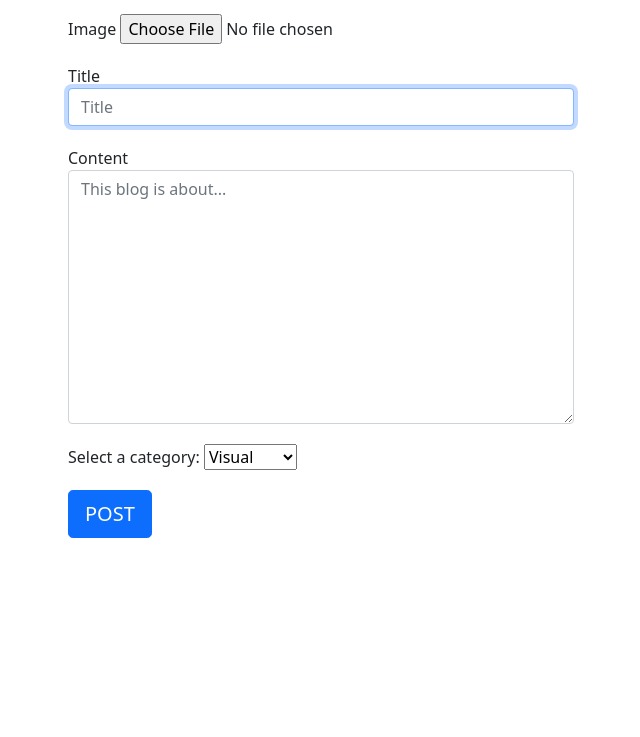
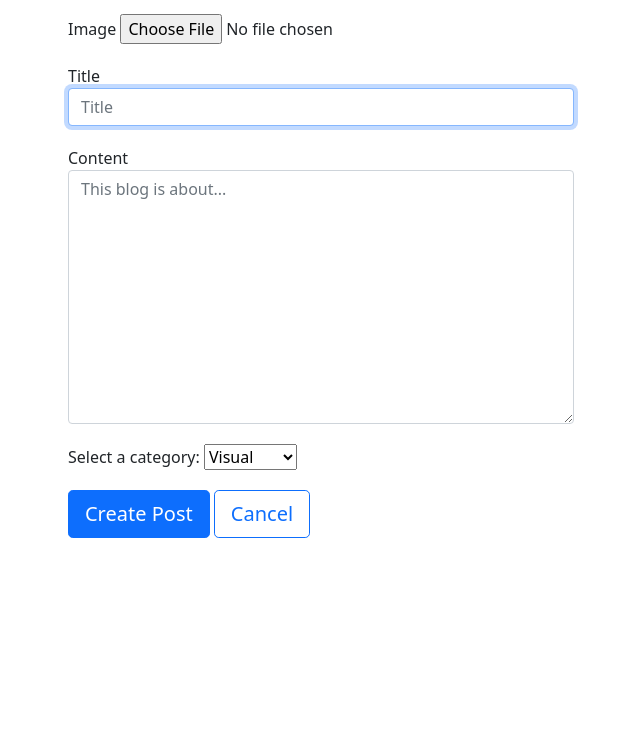
Before and after one commit to kev0051/accessible-opportunity, a Django app: page /blog/create/ in a window 1280 px wide. Shown: the part 104-841 px from the top of the page, without its empty margins (199-839 px from the left). Run offline with Django 4.2, Linux system fonts and the light colour scheme; a user stored in the database is signed in; some libraries are stand-ins or nearby versions.

Commit message:
Update create_blog.html
Added cancel button

```diff
--- a/src/blog/templates/blog/create_blog.html
+++ b/src/blog/templates/blog/create_blog.html
@@ -19,6 +19,11 @@
 	.submit-button{
 		max-width: 200px;
 	}
+	.cancel-button:hover {
+        background-color: #6c757d;
+        border-color: #6c757d;
+        color: #fff;
+    }
 </style>
 
 <div class="container">
@@ -57,7 +62,13 @@
 				</div>
 
 				<!-- Submit btn -->
-				<button class="submit-button btn btn-lg btn-primary btn-block" type="submit">POST</button>
+				<div class="form-group d-inline-block">
+				<button class="submit-button btn btn-lg btn-primary btn-block" type="submit">Create Post</button>
+				</div>
+
+				<div class="form-group d-inline-block">
+                  <a class="me-3 btn btn-outline-primary btn-lg text-center cancel-button" href="{% url 'home' %}">Cancel</a>
+                </div>
 			</form>
 		</div>
 	</div>
```
